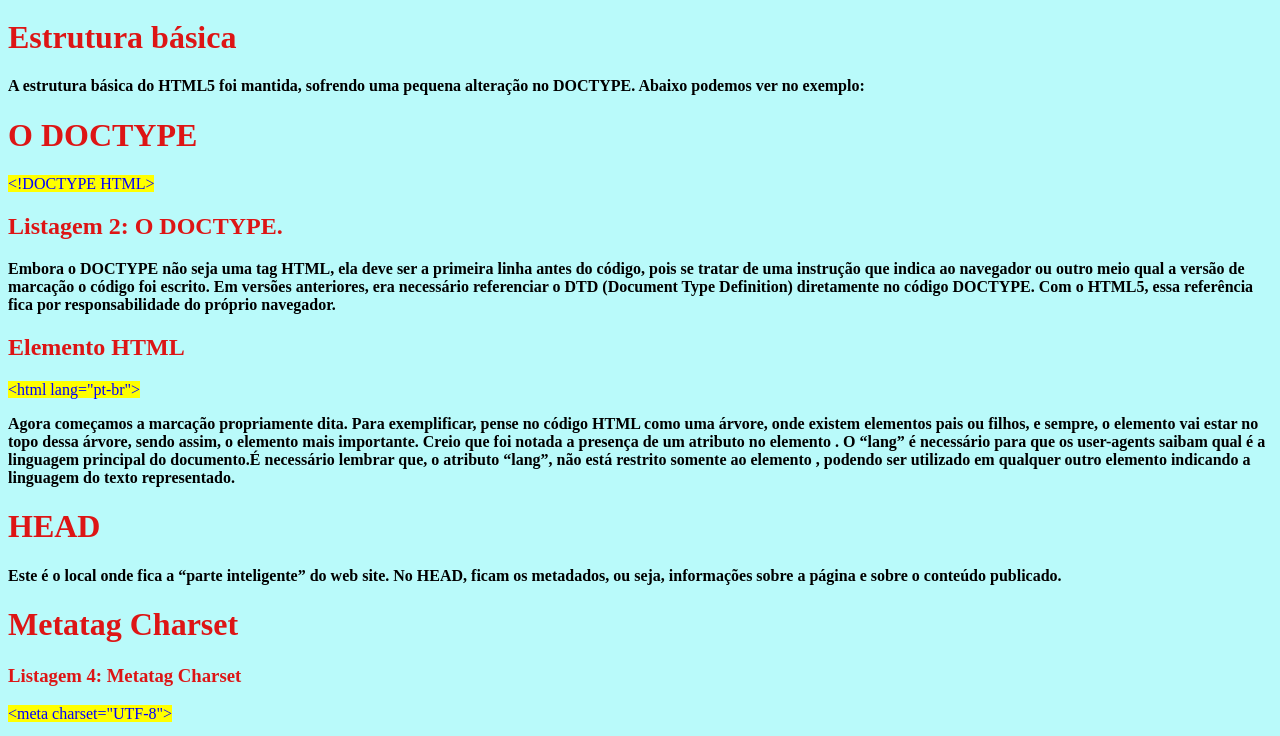
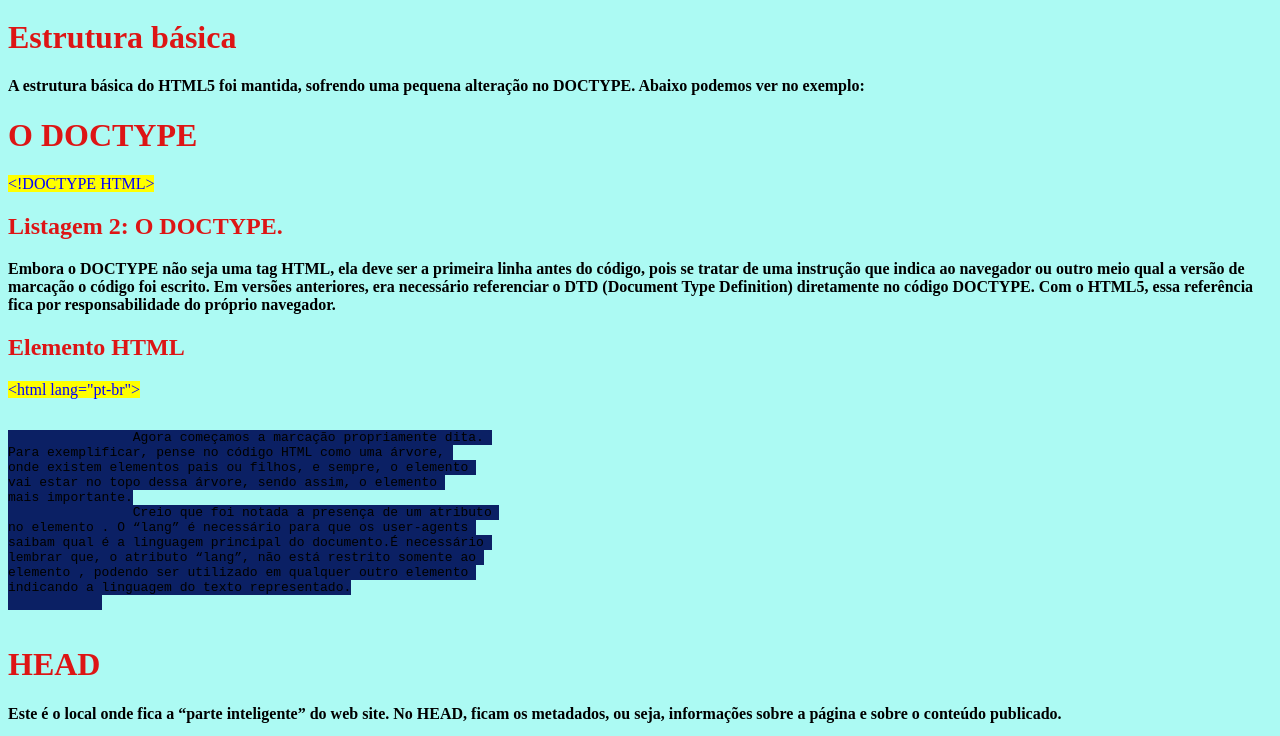
Before and after one commit to rodrigodagama/HTML-CSS-CPDI, a plain HTML site: page Desafios/d005/index.html in a window 1280 px wide. Shown: the part 752-1488 px from the top of the page. Drawn offline with Linux system fonts and the light colour scheme.

Commit message:
atualização 1.01

```diff
--- a/Desafios/d005/index.html
+++ b/Desafios/d005/index.html
@@ -62,9 +62,14 @@
 
     <P><mark style="color: blue;">&lt;html lang="pt-br"&gt;</mark></P>
 
-    <P><strong>Agora começamos a marcação propriamente dita. Para exemplificar, pense no código HTML como uma árvore, onde existem elementos pais ou filhos, e sempre, o elemento vai estar no topo dessa árvore, sendo assim, o elemento mais importante.
-
-    Creio que foi notada a presença de um atributo no elemento . O “lang” é necessário para que os user-agents saibam qual é a linguagem principal do documento.É necessário lembrar que, o atributo “lang”, não está restrito somente ao elemento , podendo ser utilizado em qualquer outro elemento indicando a linguagem do texto representado.</strong></P>
+    <P>
+        <Pre>
+            <code class="formatacao">
+                Agora começamos a marcação propriamente dita. <br>Para exemplificar, pense no código HTML como uma árvore, <br>onde existem elementos pais ou filhos, e sempre, o elemento <br>vai estar no topo dessa árvore, sendo assim, o elemento <br>mais importante.
+                Creio que foi notada a presença de um atributo <br>no elemento . O “lang” é necessário para que os user-agents <br>saibam qual é a linguagem principal do documento.É necessário <br>lembrar que, o atributo “lang”, não está restrito somente ao <br>elemento , podendo ser utilizado em qualquer outro elemento <br>indicando a linguagem do texto representado.
+            </code>
+        </Pre>
+    </P>
 
     <H1><span style="color: rgb(221, 21, 21);">HEAD</span></H1>
 
@@ -76,7 +81,9 @@
 
     <P><mark style="color: blue;">&lt;meta charset="UTF-8"&gt;</mark></P>
 
-    <P><strong>Este item chaveia a tabela de caracteres que vai ser utilizada pelo seu sistema.
+    <P><strong>
+
+        Este item chaveia a tabela de caracteres que vai ser utilizada pelo seu sistema.
 
         Cabe aqui uma explicação importante, bastante útil aos desenvolvedores e futuros desenvolvedores. A internet, por tradição, foi desenvolvida sob princípios de que não haveria limites para acesso, sendo assim, não importa se alguém estiver aqui no Brasil ou lá na China, ela pode acessar qualquer conteúdo disponível na web.
 
@@ -88,8 +95,8 @@
 
         Com isso, finalizo este artigo e até o próximo.
 
-        Um abraço!</strong>
-    </P>
+        Um abraço!
+    </strong></P>
 
 </body>
 
--- a/Desafios/d005/style.css
+++ b/Desafios/d005/style.css
@@ -1,3 +1,7 @@
 body {
-    background-color: #b9fafa; /* Substitua pela cor desejada em formato hexadecimal ou nome da cor */
+    background-color: #acfaf3;
   }
+
+.formatacao {
+  background-color: rgb(11, 32, 100);
+}
```
